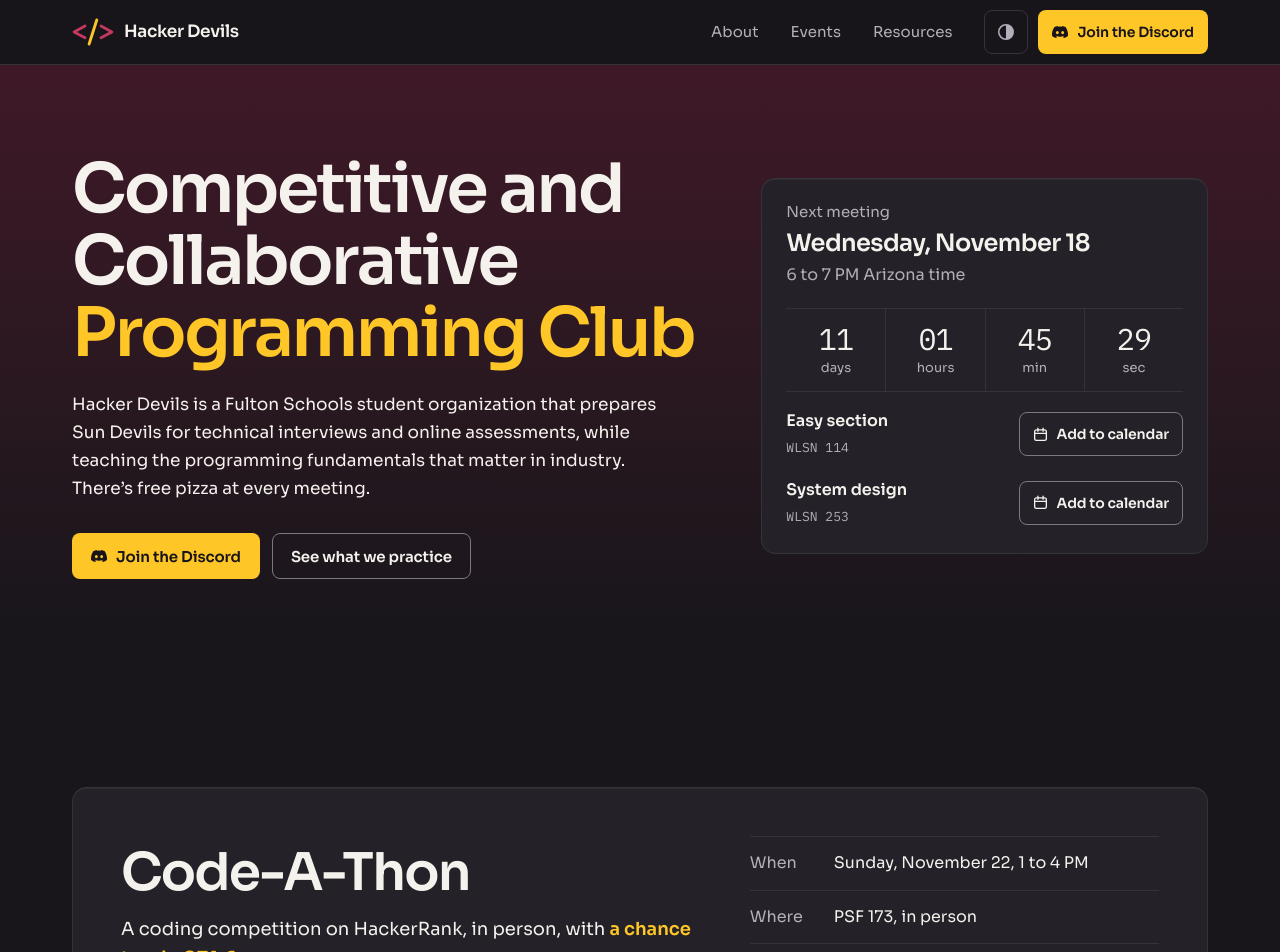
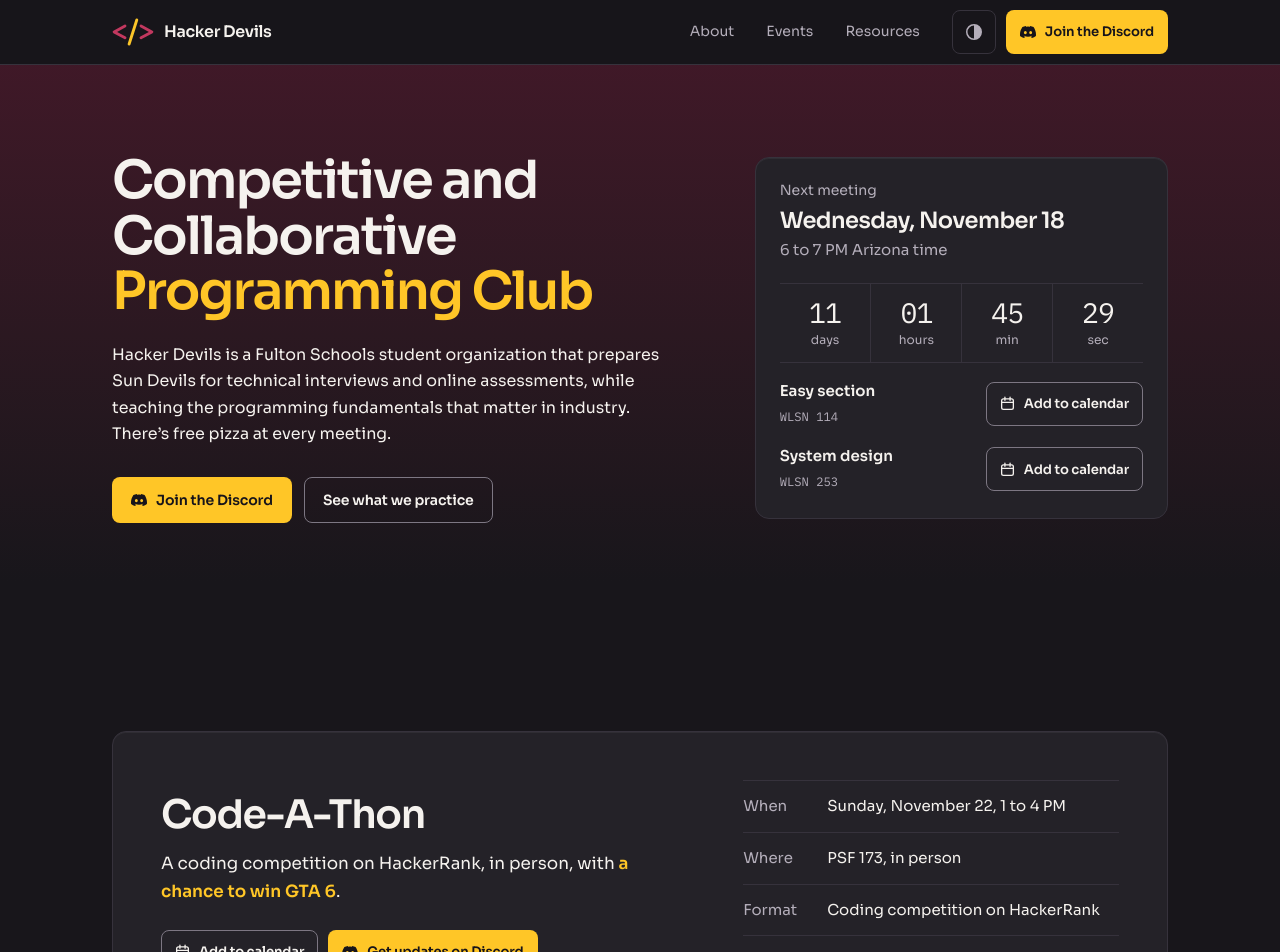
Before and after one commit to Hacker-Devils/web-hackerdevils, a Next.js app: page / in a window 1280 px wide. Shown: the top 952 px of the page. Built offline with nearby package versions, Linux system fonts and the light colour scheme.

Commit message:
Reduce type sizes and narrow the page width

```diff
--- a/app/globals.css
+++ b/app/globals.css
@@ -153,13 +153,13 @@ h4 {
 }
 
 h1 {
-  font-size: clamp(2.375rem, 5.4vw, 4.25rem);
+  font-size: clamp(2.125rem, 4.6vw, 3.5rem);
   line-height: 1.06;
   letter-spacing: -0.035em;
 }
 
 h2 {
-  font-size: clamp(1.625rem, 3vw, 2.25rem);
+  font-size: clamp(1.5rem, 2.6vw, 1.875rem);
   letter-spacing: -0.028em;
 }
 
@@ -231,7 +231,7 @@ summary {
 /* ---------- 3. Layout ---------- */
 .container {
   width: 100%;
-  max-width: 1200px;
+  max-width: 1120px;
   margin-inline: auto;
   padding-inline: var(--gutter);
 }
@@ -341,7 +341,7 @@ summary {
 }
 
 .page-heading h1 {
-  font-size: clamp(2.25rem, 5vw, 3.5rem);
+  font-size: clamp(2rem, 4.2vw, 2.875rem);
 }
 
 .page-heading p {
@@ -777,7 +777,7 @@ summary {
 }
 
 .feature h2 {
-  font-size: clamp(2rem, 4.6vw, 3.25rem);
+  font-size: clamp(1.875rem, 3.8vw, 2.625rem);
   letter-spacing: -0.035em;
   line-height: 1.06;
 }
@@ -1105,7 +1105,7 @@ summary {
 }
 
 .pizza-copy h2 {
-  font-size: clamp(2rem, 4.6vw, 3.5rem);
+  font-size: clamp(1.875rem, 4vw, 2.75rem);
   line-height: 1.06;
   letter-spacing: -0.035em;
 }
@@ -1211,7 +1211,7 @@ summary {
   border: 1px solid var(--control);
   border-radius: var(--radius);
   color: var(--ink-muted);
-  font-size: 0.75rem;
+  font-size: 0.8125rem;
   line-height: 1.35;
   text-decoration: none;
   transition: background-color 0.15s, border-color 0.15s;
@@ -1353,7 +1353,7 @@ summary {
 
 .mission h2 {
   max-width: 22em;
-  font-size: clamp(1.375rem, 2.6vw, 2rem);
+  font-size: clamp(1.3125rem, 2.2vw, 1.75rem);
   font-weight: 400;
   line-height: 1.32;
 }
@@ -1669,6 +1669,11 @@ summary {
     --band: 104px;
   }
 
+  /* Sora is wide, so it reads large at 16px. A percentage still follows the reader's browser setting. */
+  html {
+    font-size: 93.75%;
+  }
+
   .hero {
     padding-block: 88px 104px;
   }
```
